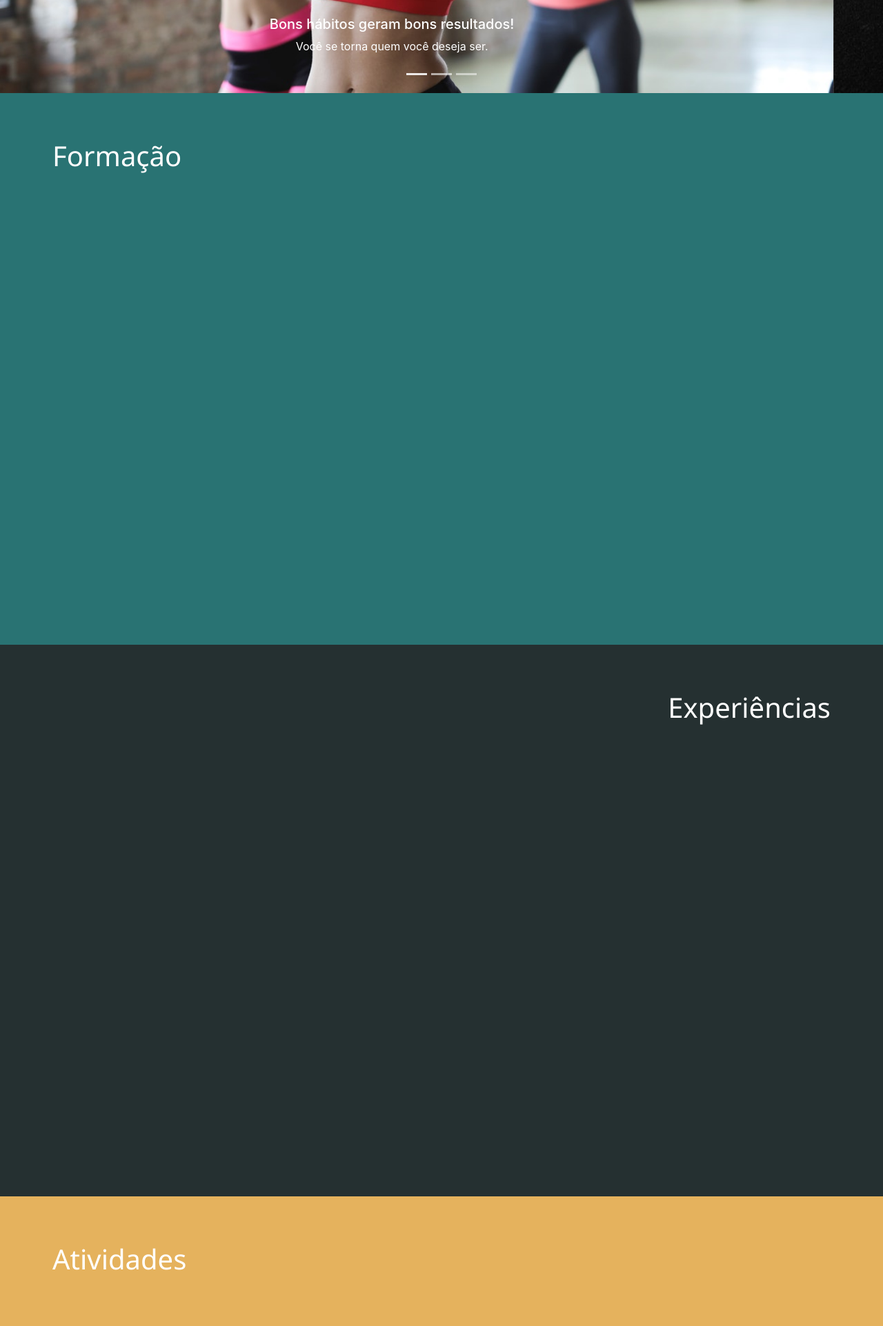
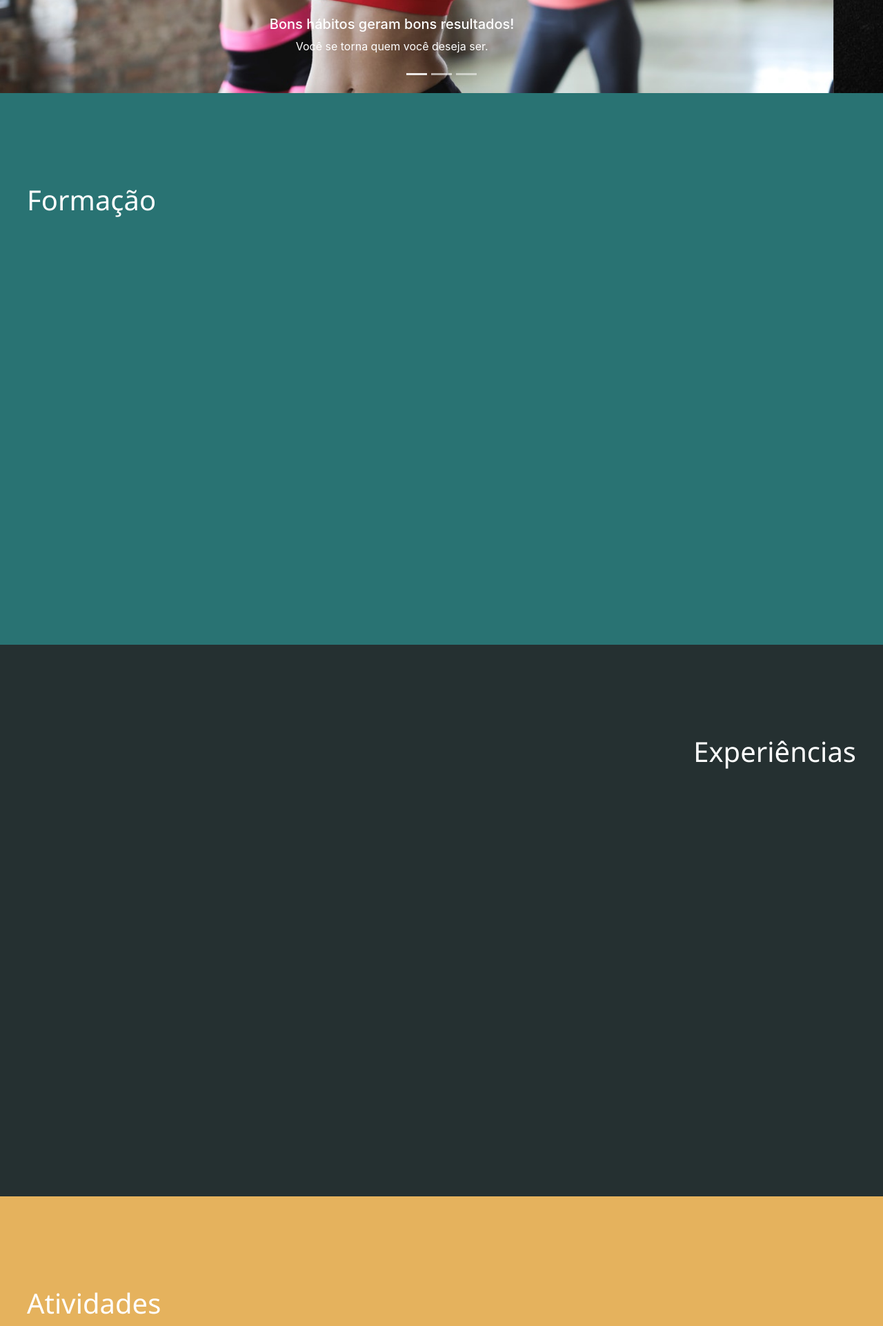
Before and after one commit to flaviafsilva/flaviafsilva.github.io, a plain HTML site: page index.html in a window 1280 px wide. Shown: the part 665-2588 px from the top of the page at 69% size. Drawn offline with nearby package versions, Linux system fonts and the light colour scheme.

Commit message:
pequenas alterações

```diff
--- a/assets/css/index.css
+++ b/assets/css/index.css
@@ -34,7 +34,13 @@ html{
 
 .title-formacao{
     margin-top: 10%;
-    margin-left: 10%;
+    font-size: 40px !important;
+    font-family:'Segoe UI', Tahoma, Geneva, Verdana, sans-serif;
+    font-weight: 500;
+    color: white;
+}
+.title-atividades{
+    margin-top: 10%;
     font-size: 40px !important;
     font-family:'Segoe UI', Tahoma, Geneva, Verdana, sans-serif;
     font-weight: 500;
@@ -43,9 +49,16 @@ html{
 
 .title-experiencias{
     margin-top: 10%;
-    margin-right: 10%;
     font-size: 40px !important;
     font-family:'Segoe UI', Tahoma, Geneva, Verdana, sans-serif;
     font-weight: 500;
     color: white;
 }
+
+.title-contato{
+    margin-top: 10%;
+    font-size: 40px !important;
+    font-family:'Segoe UI', Tahoma, Geneva, Verdana, sans-serif;
+    font-weight: 500;
+    color: white;
+}
--- a/index.html
+++ b/index.html
@@ -22,7 +22,7 @@
 		<!-- NAVBAR -->
 		<section id="navbar">
 			<nav class="navbar navbar-expand-md navbar-light bg-light fixed-top">
-				<a class="navbar-brand" href="#">FFS</a>
+				<a class="navbar-brand" href="">FFS</a>
 				<button class="navbar-toggler" type="button" data-toggle="collapse" data-target="#navbarSupportedContent"
 					aria-controls="navbarSupportedContent" aria-expanded="false" aria-label="Toggle navigation">
 					<span class="navbar-toggler-icon"></span>
@@ -103,29 +103,29 @@
 		</section>
 		<section id="formacao" class="container-fluid">
 			<div class="row">
-				<div class="col-6">
-					<p class="title-formacao">Formação</p>
+				<div class="col-12">
+					<p class="title-formacao pl-4">Formação</p>
 				</div>
 			</div>
 		</section>
 		<section id="experiencias" class="container-fluid">
 			<div class="row">
-				<div class="offset-6 col-6 d-flex justify-content-end">
-					<p class="title-experiencias">Experiências</p>
+				<div class="col-12">
+					<p class="title-experiencias text-right pr-4">Experiências</p>
 				</div>
 			</div>
 		</section>
 		<section id="atividades" class="container-fluid">
 			<div class="row">
-				<div class="col-6">
-					<p class="title-formacao">Atividades</p>
+				<div class="col-12">
+					<p class="title-atividades pl-4">Atividades</p>
 				</div>
 			</div>
 		</section>
 		<section id="contato" class="container-fluid">
 			<div class="row">
-				<div class="col-6">
-
+				<div class="col-12">
+					<p class="title-contato text-center">Contato</p>
 				</div>
 			</div>
 		</section>
```
